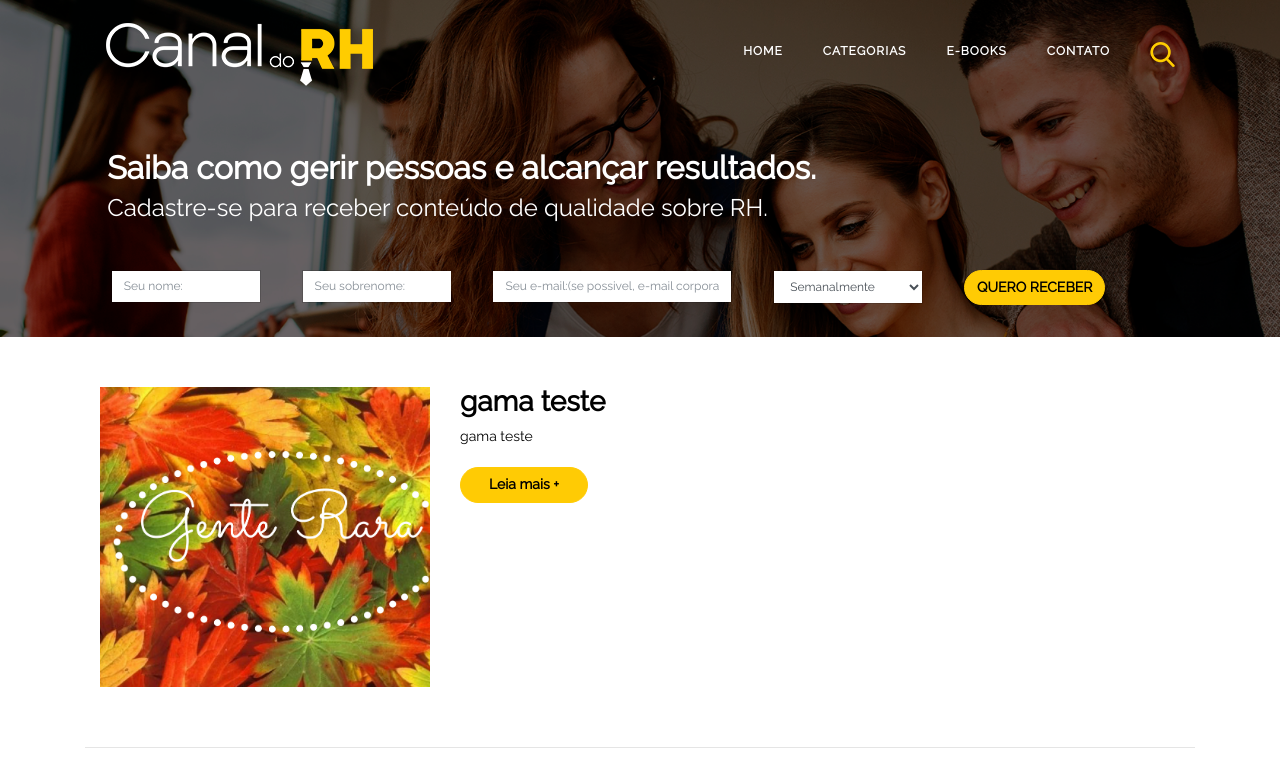
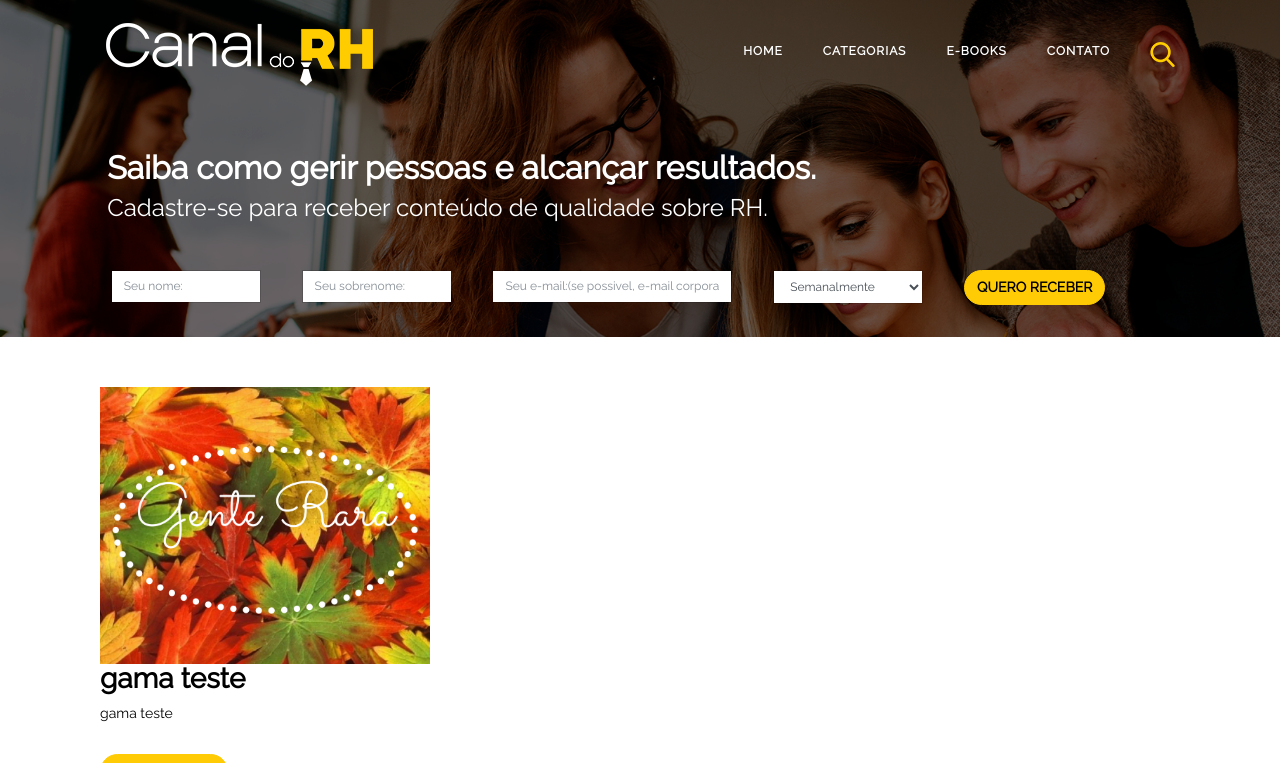
Before and after one commit to philippe28/Django-Blog, a Django app: page / in a window 1280 px wide. Shown: the top 763 px of the page. Run offline with Django 3.2, Linux system fonts and the light colour scheme; data comes from the database, SQL or seed files in the repository; some libraries are stand-ins or nearby versions.

Commit message:
ajuste home

```diff
--- a/blog/static/css/style.css
+++ b/blog/static/css/style.css
@@ -208,8 +208,16 @@ width: 100%;
 }
 .post {
   width: 100%;
-  margin-bottom: 30px;
+  /*margin-bottom: 30px;*/
 }
+
+.post img {
+    width: 100%;
+    height: 100%;
+    /*max-height: 200px;/*
+    /* margin-bottom: 30px; */
+}
+
 .postdetalhe {
   width: 100%;
   padding-left: 30%;
--- a/blog/templates/blog/post_lista.html
+++ b/blog/templates/blog/post_lista.html
@@ -6,8 +6,7 @@
   <div class="row post-preview col-md-12 post">
     <div class="col-md-4 col-sm-6 post">
       <a href="http://canaldorh.com/post/{{ post.slug }}">
-        <div style="background:  url({{post.image}}) no-repeat;
-        height: 300px; background-size: cover;"></div>
+        <img src="{{post.image}}"></div>
       </a>
     </div>
     <div class="col-md-6">
```
